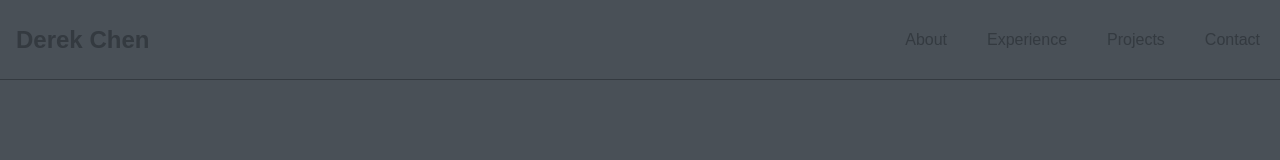
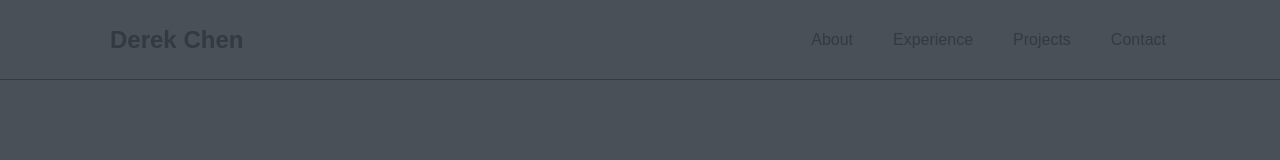
Before and after one commit to DereC4/derek-chen-website, a Next.js app: page / in a window 1280 px wide. Shown: the top 160 px of the page. Built offline with nearby package versions, Linux system fonts and the light colour scheme.

Commit message:
style: navbar margins pushed

```diff
--- a/src/components/navbar.tsx
+++ b/src/components/navbar.tsx
@@ -13,7 +13,7 @@ const Navbar: React.FC = () => {
 
     return (
         <div className='fixed w-full h-[80px] bg-background border-b border-border z-[1000]'>
-            <div className='max-w-[1600px] mx-auto h-full flex justify-between items-center px-4'>
+            <div className='max-w-[1100px] w-full mx-auto h-full flex justify-between items-center px-5'>
                 <div className='flex'>
                     <h1 className='font-bold text-2xl text-primary cursor-pointer'>
                         <Link href='/'>Derek Chen</Link>
```
